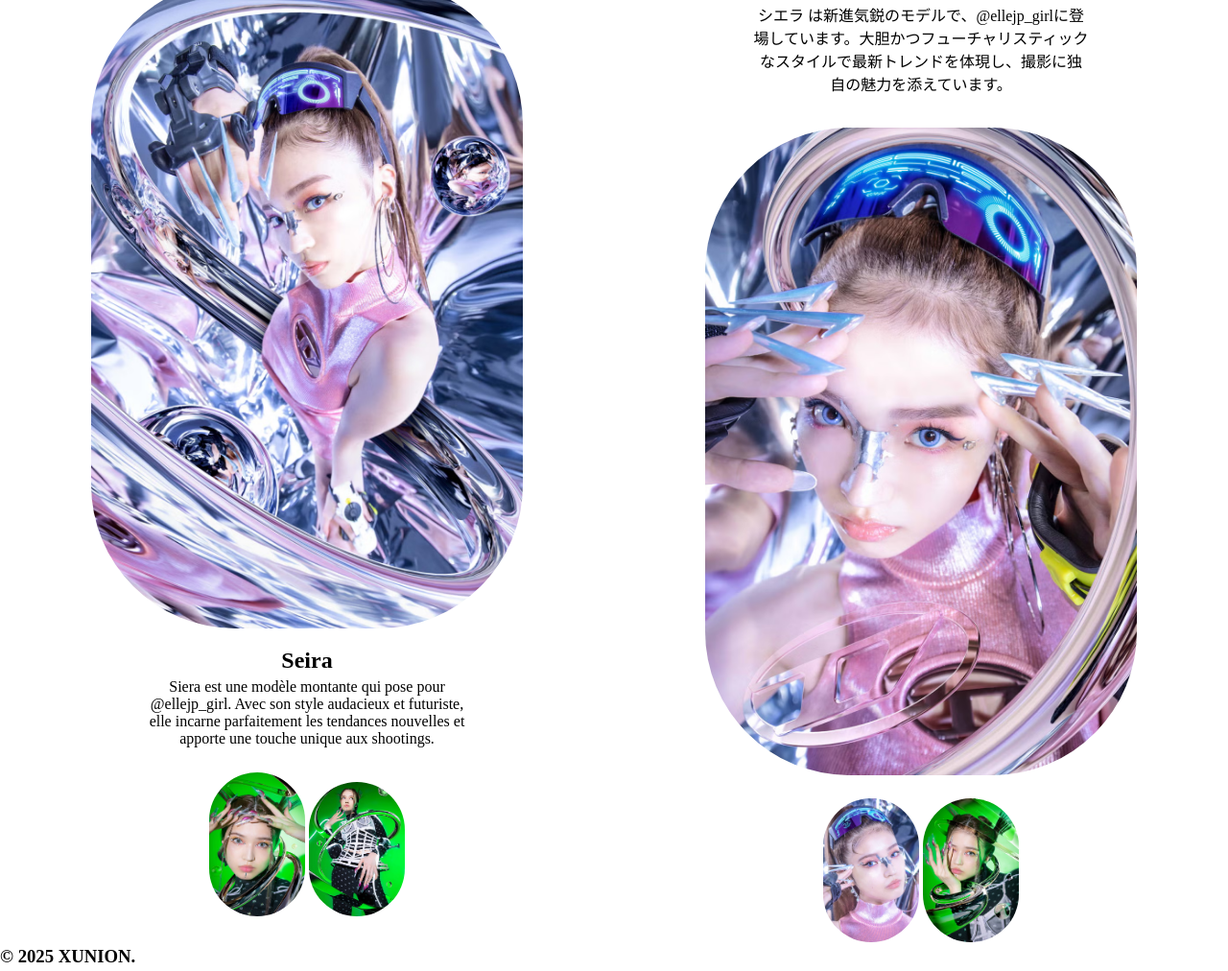
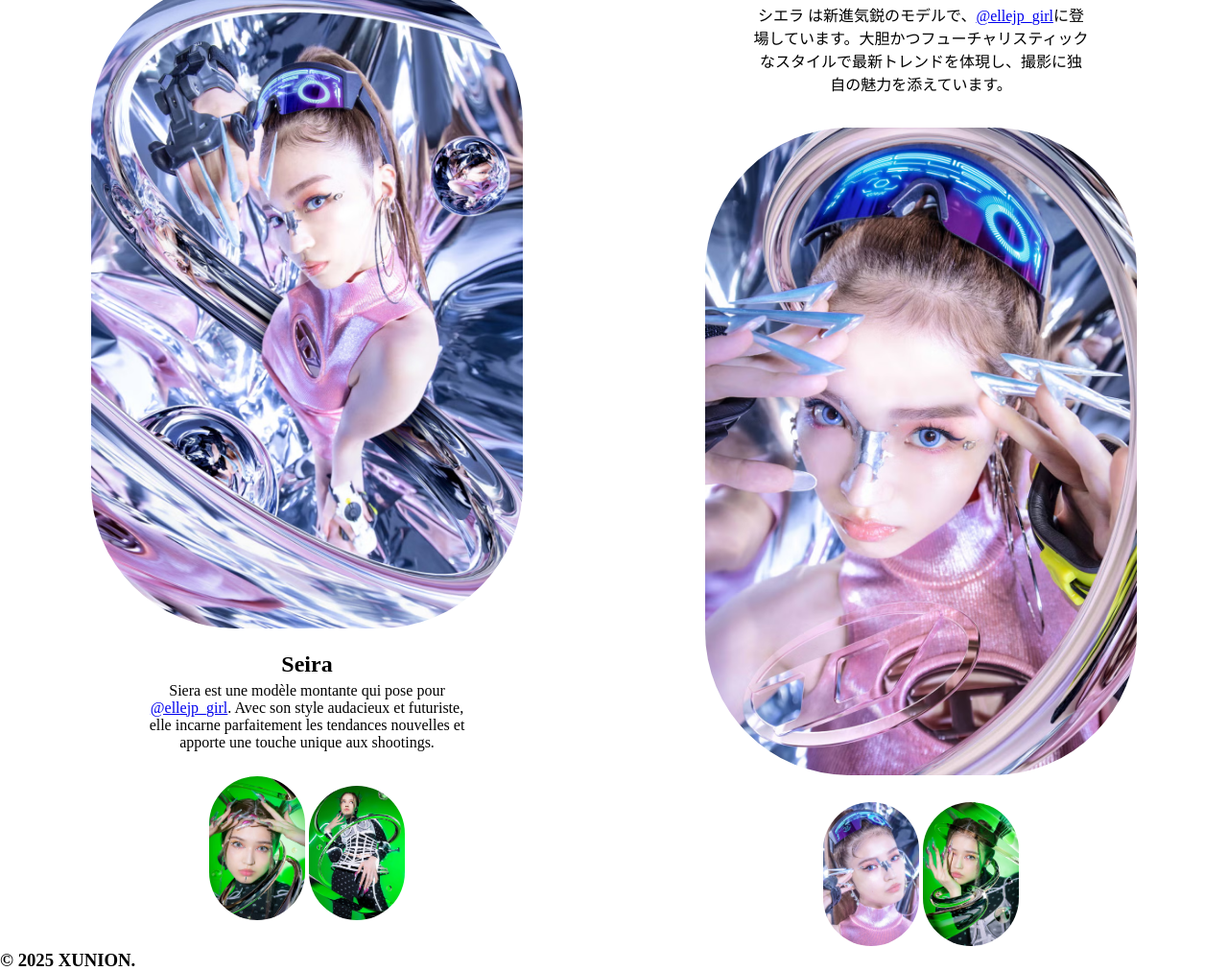
Before and after one commit to m-camara/xunion, a plain HTML site: page pictures.html in a window 1280 px wide. Shown: the part 2796-3808 px from the top of the page at 96% size. Drawn offline with Linux system fonts and the light colour scheme.

Commit message:
ajout des liens images

```diff
--- a/pictures.css
+++ b/pictures.css
@@ -334,7 +334,7 @@ button a{
 }
 
 
-.imagessecondaire img{
+.imagessecondairea img{
     border-radius: 450px;
     width: 100px;
     text-align: center;
--- a/pictures.html
+++ b/pictures.html
@@ -107,23 +107,23 @@
         <div class="container3">
 
             <div class="imageseira">
-                <img src="/image/seira1.avif" alt="seira 1 Y3K">
+                <a href="https://www.instagram.com/seiralala_7/" target="_blank"><img src="/image/seira1.avif" alt="seira 1 Y3K"></a>
                 <h2>Seira</h2>
-                <p>Siera est une modèle montante qui pose pour @ellejp_girl. Avec son style audacieux et futuriste, elle
+                <p>Siera est une modèle montante qui pose pour <a href="https://www.instagram.com/ellegirl_jp/" target="_blank">@ellejp_girl</a>. Avec son style audacieux et futuriste, elle
                     incarne parfaitement les tendances nouvelles et apporte une touche unique aux shootings.</p>
                 <div class="imagessecondaireseira">
-                    <img src="/image/sous image seira 1.avif" alt="sous image aespa">
-                    <img src="/image/sous image seira2.avif" alt="sous image aespa">
+                   <a href="https://www.instagram.com/seiralala_7/" target="_blank"><img src="/image/sous image seira 1.avif" alt="sous image aespa"></a>
+                    <a href="https://www.instagram.com/seiralala_7/" target="_blank"><img src="/image/sous image seira2.avif" alt="sous image aespa"></a>
                 </div>
             </div>
 
             <div class="imageseira2">
                 <h2>せいら</h2>
-                <p>シエラ は新進気鋭のモデルで、@ellejp_girlに登場しています。大胆かつフューチャリスティックなスタイルで最新トレンドを体現し、撮影に独自の魅力を添えています。</p>
-                <img src="/image/seiraprincipal2.avif" alt="aespa pour le clip whinsplash noir et blanc">
-                <div class="imagessecondaire">
-                    <img src="/image/sousimageseira1.avif" alt="sous image aespa">
-                    <img src="/image/sousimageseira 2.avif" alt="sous image aespa">
+                <p>シエラ は新進気鋭のモデルで、<a href="https://www.instagram.com/ellegirl_jp/" target="_blank">@ellejp_girl</a>に登場しています。大胆かつフューチャリスティックなスタイルで最新トレンドを体現し、撮影に独自の魅力を添えています。</p>
+                <a href="https://www.instagram.com/seiralala_7/" target="_blank"><img src="/image/seiraprincipal2.avif" alt="aespa pour le clip whinsplash noir et blanc"></a>
+                <div class="imagessecondairea">
+                    <a href="https://www.instagram.com/seiralala_7/" target="_blank"><img src="/image/sousimageseira1.avif" alt="sous image aespa"></a>
+                   <a href="https://www.instagram.com/seiralala_7/" target="_blank"> <img src="/image/sousimageseira 2.avif" alt="sous image aespa"></a>
                 </div>
             </div>
         </div>
```
Also changed, not shown: image/sousimageseira1.jpg (added).
